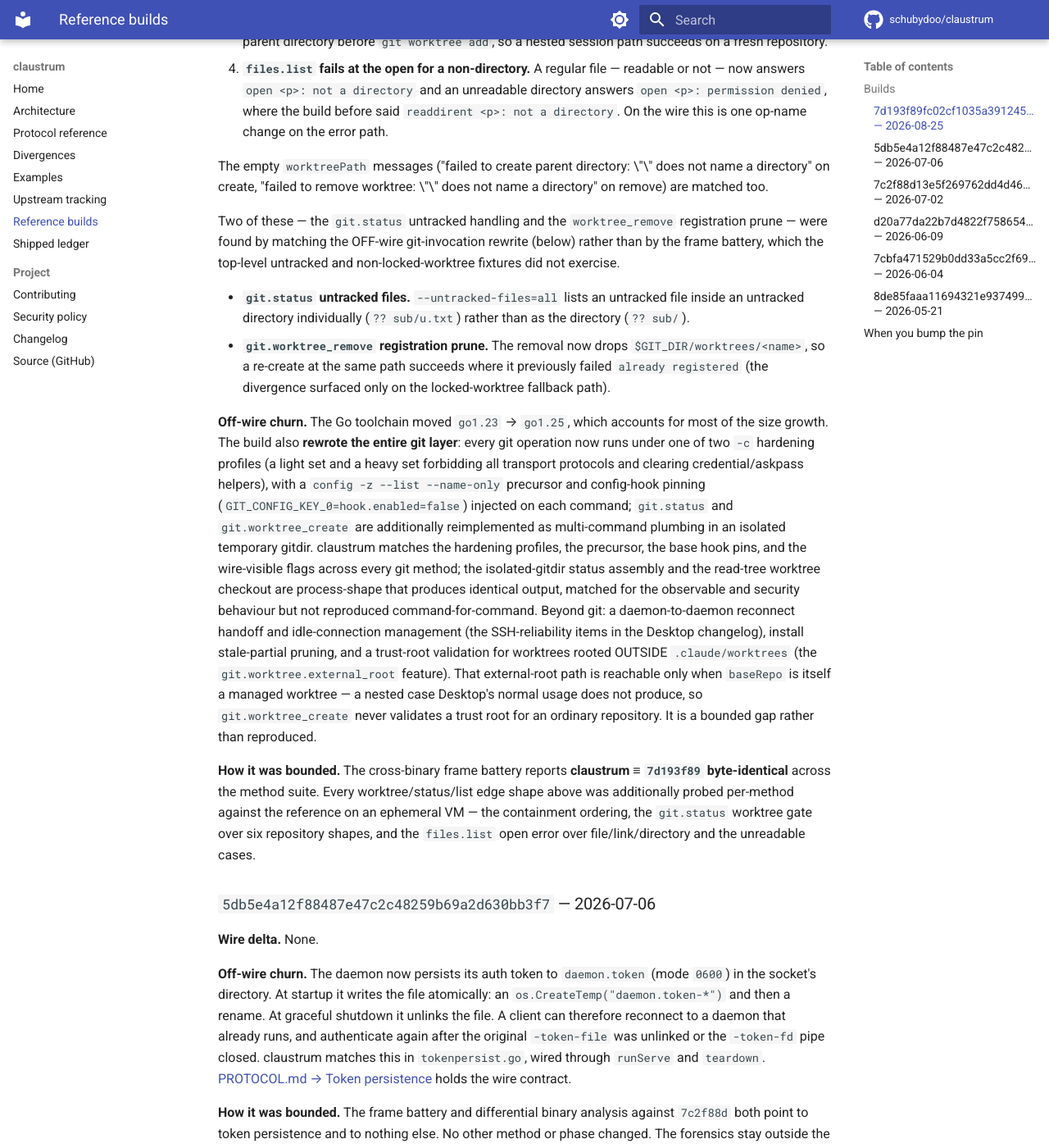
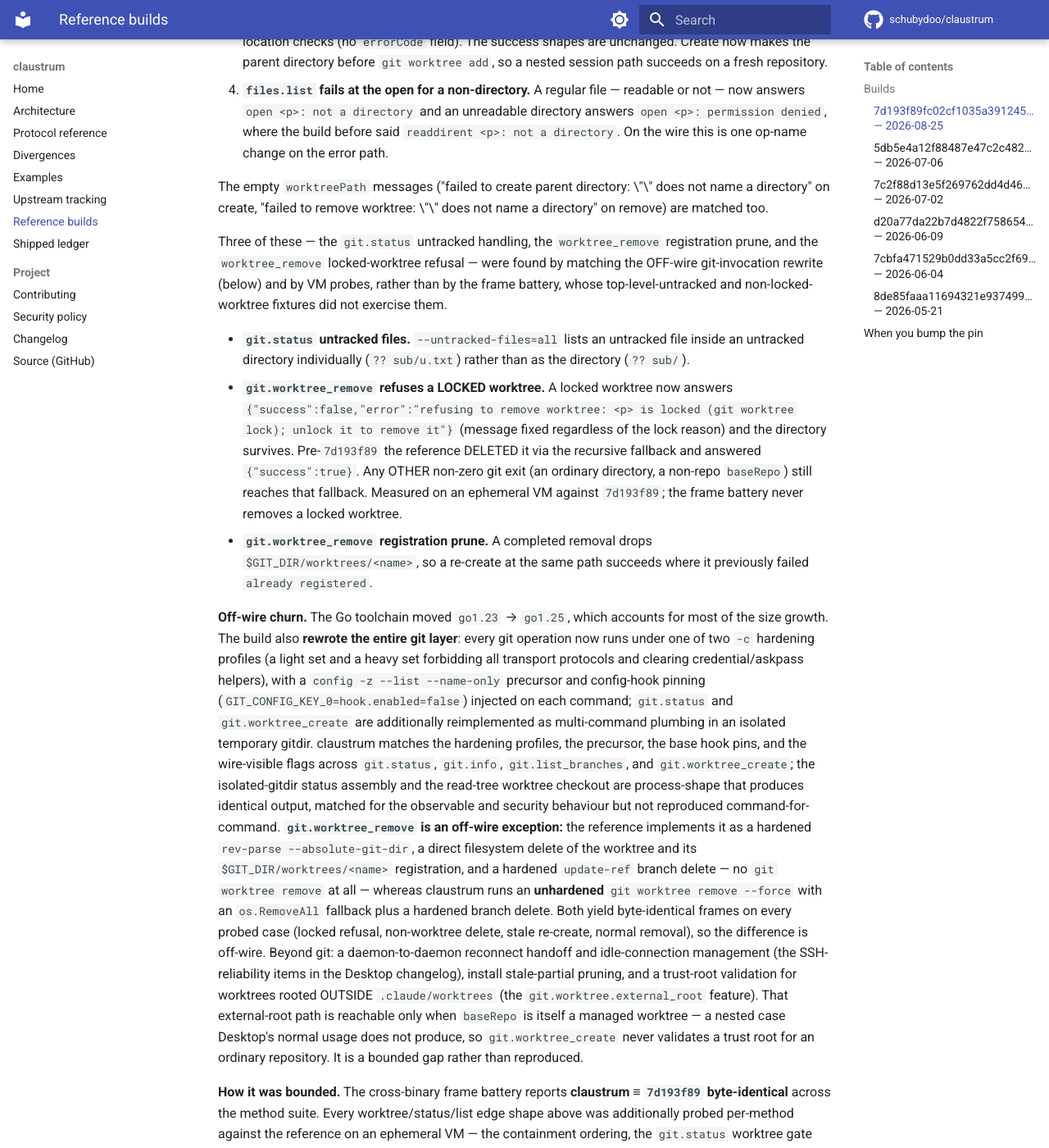
Before and after one commit to schubydoo/claustrum, an MkDocs documentation site: the page built from docs/REFERENCE-BUILDS.md, in a window 1280 px wide and 1400 px high, scrolled down 1559 px. Shown: the whole window at 82% size. Built offline with MkDocs 1.6.1 and Material for MkDocs 9.7.7, drawn with Linux system fonts in a browser that asks for light colours; comment, search, counter and statistics services are not loaded; some of the changed text lies outside the part shown.

Commit message:
docs: document the 7d193f89 worktree_remove locked refusal + off-wire delta
Record the locked-worktree refusal frame (PROTOCOL.md, REFERENCE-BUILDS.md now
Seven wire changes), correct every stale 'deletes worktreePath when git fails'
claim to the non-locked qualifier (CLAUDE.md, SECURITY.md, DIVERGENCES.md D2/D5,
homeguard.go, methods_git.go comments), and narrow the hardening claim: claustrum's
git.worktree_remove uses an unhardened 'git worktree remove --force' where the
reference uses hardened rev-parse + direct RemoveAll + update-ref — an off-wire
difference that yields byte-identical frames.

Co-Authored-By: Claude Opus 4.8 <noreply@anthropic.com>

```diff
--- a/docs/REFERENCE-BUILDS.md
+++ b/docs/REFERENCE-BUILDS.md
@@ -33,9 +33,10 @@ confirmed that nothing else changed.
 ### `7d193f89fc02cf1035a391245312e34ad419f63e` — 2026-08-25
 
 Pinned by Claude Desktop for Linux `1.37937.1`. A large build that rebuilt the
-session-worktree surface. Six wire changes, all matched byte-for-byte — the four
-below, plus two more (the `git.status` untracked handling and the `worktree_remove`
-registration prune) that the off-wire git rewrite surfaced.
+session-worktree surface. Seven wire changes, all matched byte-for-byte — the four
+below, plus three more (the `git.status` untracked handling, the `worktree_remove`
+registration prune, and the `worktree_remove` locked-worktree refusal) that the
+off-wire git rewrite and VM probes surfaced.
 
 **Wire delta.**
 
@@ -73,18 +74,25 @@ The empty `worktreePath` messages ("failed to create parent directory: \"\" does
 name a directory" on create, "failed to remove worktree: \"\" does not name a directory"
 on remove) are matched too.
 
-Two of these — the `git.status` untracked handling and the `worktree_remove`
-registration prune — were found by matching the OFF-wire git-invocation rewrite
-(below) rather than by the frame battery, which the top-level untracked and
-non-locked-worktree fixtures did not exercise.
+Three of these — the `git.status` untracked handling, the `worktree_remove`
+registration prune, and the `worktree_remove` locked-worktree refusal — were found
+by matching the OFF-wire git-invocation rewrite (below) and by VM probes, rather than
+by the frame battery, whose top-level-untracked and non-locked-worktree fixtures did
+not exercise them.
 
 - **`git.status` untracked files.** `--untracked-files=all` lists an untracked file
   inside an untracked directory individually (`?? sub/u.txt`) rather than as the
   directory (`?? sub/`).
-- **`git.worktree_remove` registration prune.** The removal now drops
+- **`git.worktree_remove` refuses a LOCKED worktree.** A locked worktree now answers
+  `{"success":false,"error":"refusing to remove worktree: <p> is locked (git worktree
+  lock); unlock it to remove it"}` (message fixed regardless of the lock reason) and
+  the directory survives. Pre-`7d193f89` the reference DELETED it via the recursive
+  fallback and answered `{"success":true}`. Any OTHER non-zero git exit (an ordinary
+  directory, a non-repo `baseRepo`) still reaches that fallback. Measured on an
+  ephemeral VM against `7d193f89`; the frame battery never removes a locked worktree.
+- **`git.worktree_remove` registration prune.** A completed removal drops
   `$GIT_DIR/worktrees/<name>`, so a re-create at the same path succeeds where it
-  previously failed `already registered` (the divergence surfaced only on the
-  locked-worktree fallback path).
+  previously failed `already registered`.
 
 **Off-wire churn.** The Go toolchain moved `go1.23` → `go1.25`, which accounts for
 most of the size growth. The build also **rewrote the entire git layer**: every git
@@ -94,10 +102,17 @@ a `config -z --list --name-only` precursor and config-hook pinning
 (`GIT_CONFIG_KEY_0=hook.enabled=false`) injected on each command; `git.status` and
 `git.worktree_create` are additionally reimplemented as multi-command plumbing in an
 isolated temporary gitdir. claustrum matches the hardening profiles, the precursor,
-the base hook pins, and the wire-visible flags across every git method; the
-isolated-gitdir status assembly and the read-tree worktree checkout are process-shape
-that produces identical output, matched for the observable and security behaviour but
-not reproduced command-for-command. Beyond git: a daemon-to-daemon reconnect handoff
+the base hook pins, and the wire-visible flags across `git.status`, `git.info`,
+`git.list_branches`, and `git.worktree_create`; the isolated-gitdir status assembly and
+the read-tree worktree checkout are process-shape that produces identical output,
+matched for the observable and security behaviour but not reproduced command-for-command.
+**`git.worktree_remove` is an off-wire exception:** the reference implements it as a
+hardened `rev-parse --absolute-git-dir`, a direct filesystem delete of the worktree and
+its `$GIT_DIR/worktrees/<name>` registration, and a hardened `update-ref` branch delete
+— no `git worktree remove` at all — whereas claustrum runs an **unhardened**
+`git worktree remove --force` with an `os.RemoveAll` fallback plus a hardened branch
+delete. Both yield byte-identical frames on every probed case (locked refusal,
+non-worktree delete, stale re-create, normal removal), so the difference is off-wire. Beyond git: a daemon-to-daemon reconnect handoff
 and idle-connection management (the SSH-reliability items in the Desktop changelog),
 install stale-partial pruning, and a trust-root validation for worktrees rooted
 OUTSIDE `.claude/worktrees` (the `git.worktree.external_root` feature). That
```
Also changed, not shown: .changeset/track-7d193f89.md (+1 -1 lines), CLAUDE.md (+7 -5 lines), SECURITY.md (+1 -1 lines), docs/DIVERGENCES.md (+3 -2 lines), docs/PROTOCOL.md (+15 -9 lines), 1 other file.
